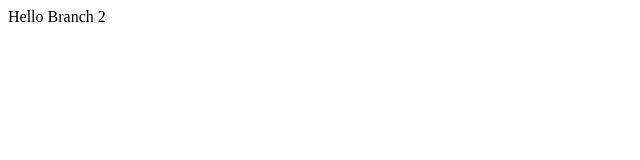
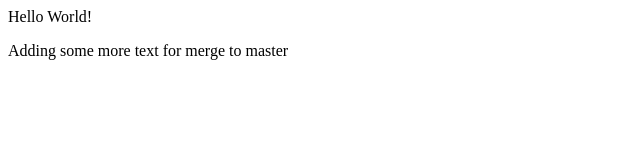
Before and after one commit to dmunday/hello-world, a plain HTML site: page index.html in a window 1280 px wide. Shown: the whole page, without its empty margins (0-640 px from the left). Drawn offline with Linux system fonts and the light colour scheme.

Commit message:
added more text for merge to master

```diff
--- a/index.html
+++ b/index.html
@@ -1 +1,3 @@
-<p>Hello Branch 2</p>
+<p>Hello World!</p>
+
+<p>Adding some more text for merge to master</p>
```
